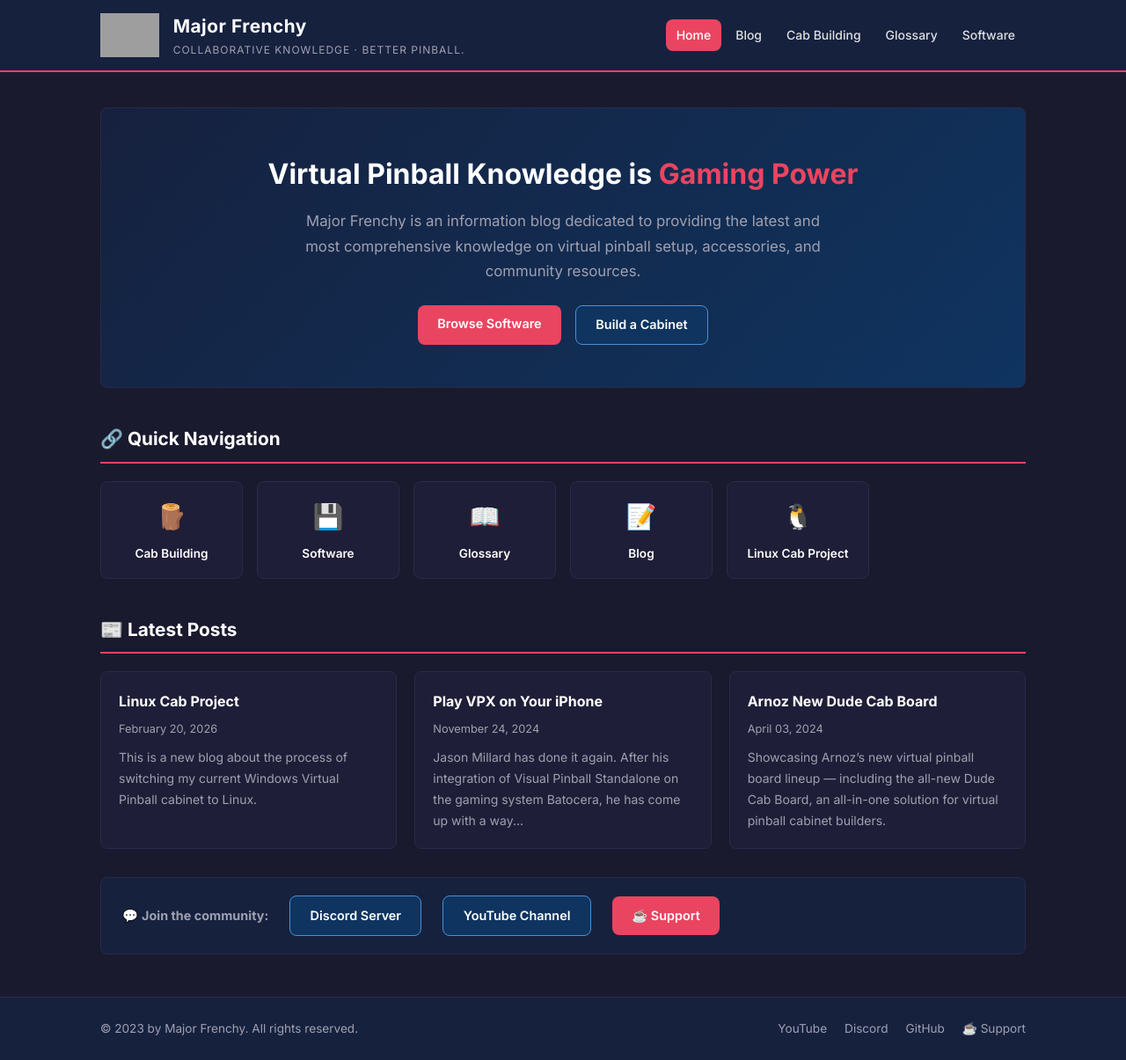
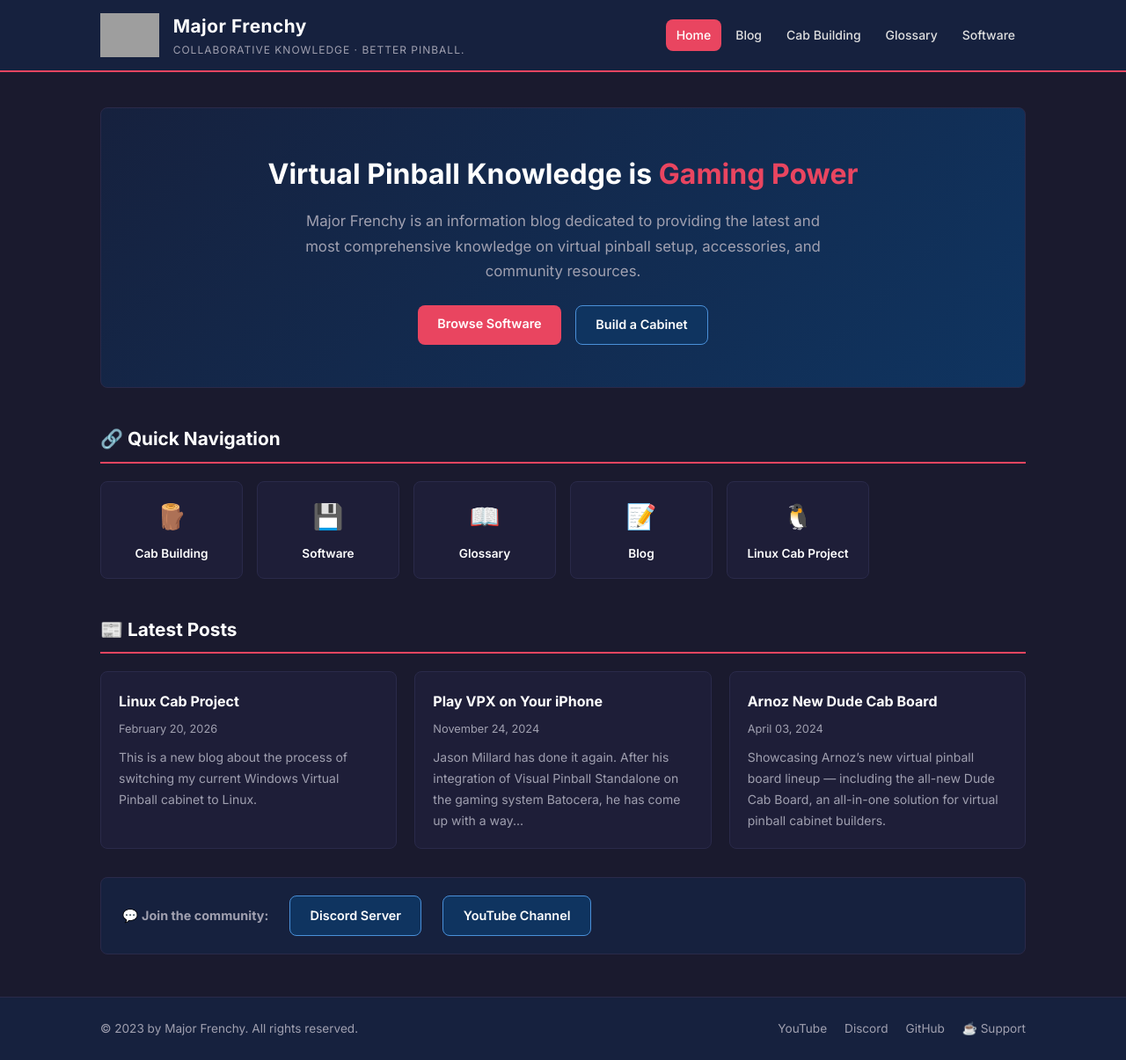
Before and after one commit to MajorFrenchy/MajorFrenchy.github.io, a Jekyll site: the page built from index.html, in a window 1280 px wide and 1205 px high. Shown: the whole window at 88% size. Built offline with Jekyll 4.4.1, drawn with Linux system fonts in a browser that asks for light colours; grey boxes are pictures that could not be loaded.

Commit message:
Update index.html

```diff
--- a/index.html
+++ b/index.html
@@ -51,5 +51,5 @@
   <p>💬 <strong>Join the community:</strong></p>
   <a href="https://bit.ly/virtualpinball" class="btn btn-secondary" target="_blank">Discord Server</a>
   <a href="https://www.youtube.com/Majorfrenchy" class="btn btn-secondary" target="_blank">YouTube Channel</a>
-  <a href="https://paypal.me/majorfrenchy" class="btn btn-primary" target="_blank">☕ Support</a>
+
 </div>
```
